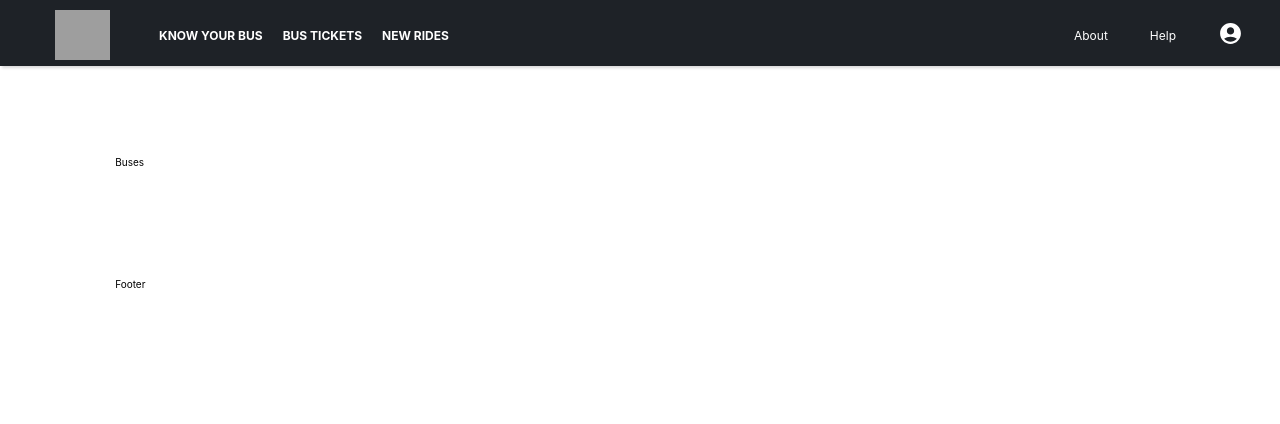
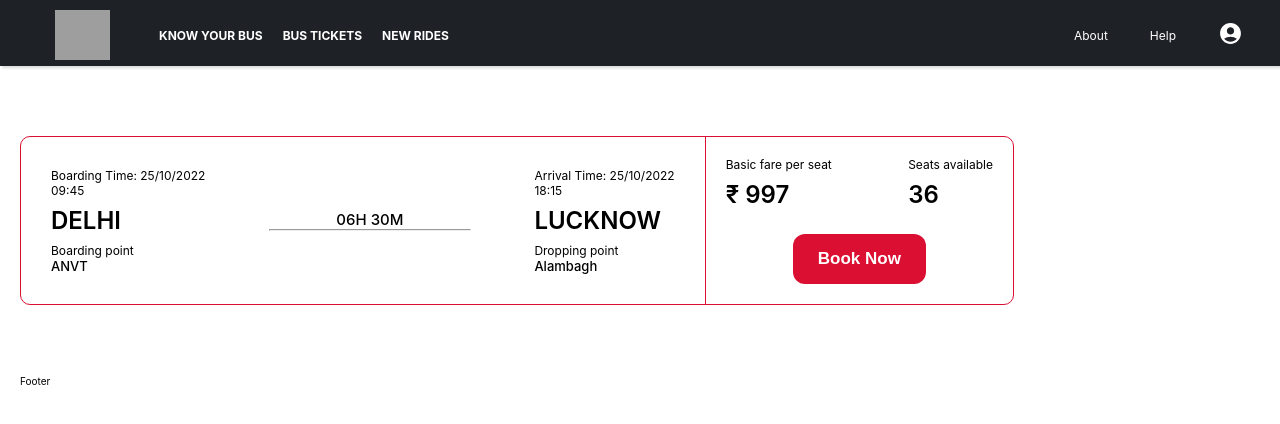
Before and after one commit to naina25/Capstone_Project, a React (Create React App) app in the folder knowyourbus/: page /buses in a window 1280 px wide. Shown: the top 424 px of the page. Built offline with nearby package versions, Linux system fonts and the light colour scheme; grey boxes are pictures that could not be loaded.

Commit message:
Bus Card section create

```diff
--- a/knowyourbus/src/App.css
+++ b/knowyourbus/src/App.css
@@ -1,7 +1,8 @@
 section {
-    margin-top: 7rem;
+	padding: 0 2rem;
+	margin-top: 7rem;
 }
 
-hr{
-    width: 15rem;
+hr {
+	width: 15rem;
 }
--- /dev/null
+++ b/knowyourbus/src/Components/BusesComponent/BusCards/BusCards.css
@@ -0,0 +1,77 @@
+.bus-page {
+	display: flex;
+}
+.bus-cards * {
+	margin: 0;
+}
+
+.bus-cards h2 {
+	font-size: 2.4rem;
+	text-transform: uppercase;
+	font-weight: 600;
+	margin: 0.8rem 0;
+}
+.bus-cards p {
+	font-size: 1.2rem;
+}
+
+.bus-filters {
+	width: 20%;
+}
+.bus-cards {
+	width: 80%;
+	display: flex;
+	border-radius: 10px;
+	border: 1px solid #da0f32;
+	height: min-content;
+}
+.bus-card-info {
+	width: 70%;
+	display: flex;
+	justify-content: space-between;
+	padding: 2rem 3rem;
+	border-right: 1px solid #da0f32;
+	align-items: center;
+}
+.bus-card-info .location-points {
+	font-weight: 500;
+	font-size: 1.3rem;
+}
+
+.bus-cards hr {
+	width: 20rem;
+}
+
+.travel-time {
+	display: flex;
+	flex-direction: column;
+	align-items: center;
+}
+.travel-time p {
+	font-size: 1.5rem;
+	font-weight: 500;
+}
+.bus-booking-card {
+	width: 30%;
+	display: flex;
+	flex-direction: column;
+	align-items: center;
+	padding: 2rem;
+}
+.bus-booking-info {
+	display: flex;
+	justify-content: space-between;
+	width: 100%;
+	margin-bottom: 1.7rem;
+}
+
+.bus-booking-card .book-btn {
+	width: 50%;
+	background-color: #da0f32;
+	color: white;
+	height: 50px;
+	border-radius: 1.2rem;
+	border: none;
+	font-size: 1.7rem;
+	font-weight: 600;
+}
--- /dev/null
+++ b/knowyourbus/src/Components/BusesComponent/BusCards/BusCards.jsx
@@ -0,0 +1,49 @@
+import "./BusCards.css";
+import React from "react";
+
+const BusCards = () => {
+	return (
+		// <div className="bus-page">
+		// 	<div className="bus-filters"></div>
+		<div className="bus-cards">
+			<div className="bus-card-info">
+				<div className="boarding-info timing-info">
+					<p>Boarding Time: 25/10/2022</p>
+					<p>09:45</p>
+					<h2>Delhi</h2>
+					<p>Boarding point</p>
+					<p className="location-points">ANVT</p>
+				</div>
+				<div className="travel-time">
+					<p>06H 30M</p>
+					<hr />
+				</div>
+				<div className="arrival-info timing-info">
+					<p>Arrival Time: 25/10/2022</p>
+					<p>18:15</p>
+					<h2>Lucknow</h2>
+					<p>Dropping point</p>
+					<p className="location-points">Alambagh</p>
+				</div>
+			</div>
+			<div className="bus-booking-card">
+				<div className="bus-booking-info">
+					<div className="fare-info">
+						<p>Basic fare per seat</p>
+						<h2>₹ 997</h2>
+					</div>
+					<div className="fare-info">
+						<p>Seats available</p>
+						<h2>36</h2>
+					</div>
+				</div>
+				<button type="submit" className="book-btn">
+					Book Now
+				</button>
+			</div>
+		</div>
+		// </div>
+	);
+};
+
+export default BusCards;
--- a/knowyourbus/src/Components/HomeComponent/Banner/Banner.css
+++ b/knowyourbus/src/Components/HomeComponent/Banner/Banner.css
@@ -1,6 +1,6 @@
-section{
+/* section{
     padding: 2rem 9%;
-}
+} */
 
 .home{
     background: url(../../../assets/8493.jpg);
--- a/knowyourbus/src/Pages/Buses.jsx
+++ b/knowyourbus/src/Pages/Buses.jsx
@@ -1,7 +1,10 @@
 import React from "react";
+import BusCards from "../Components/BusesComponent/BusCards/BusCards";
 
 const Buses = () => {
-    return <section className="busees-section">Buses</section>;
+    return <section className="busees-section">
+        <BusCards />
+    </section>;
 };
 
 export default Buses;
```
